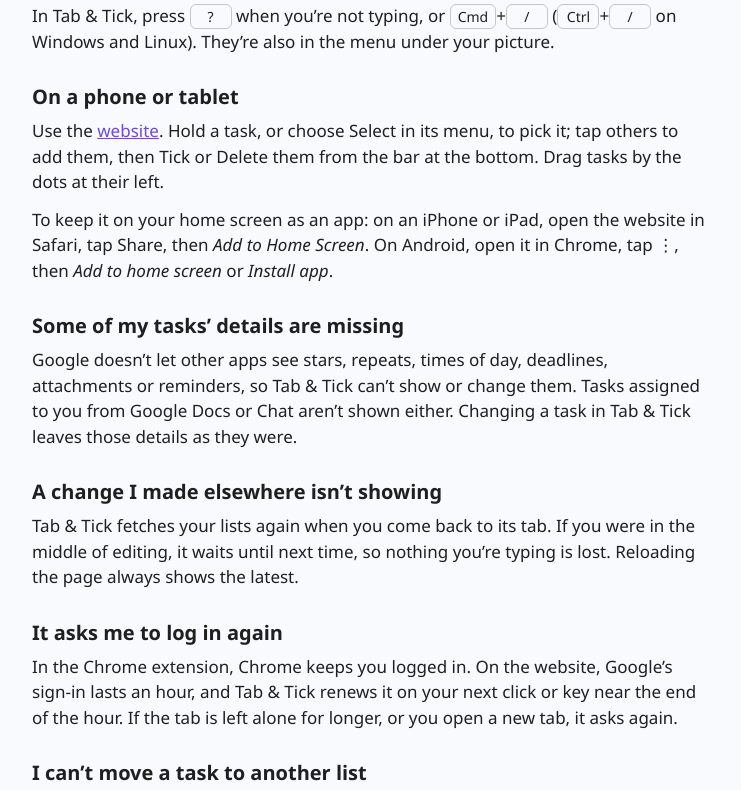
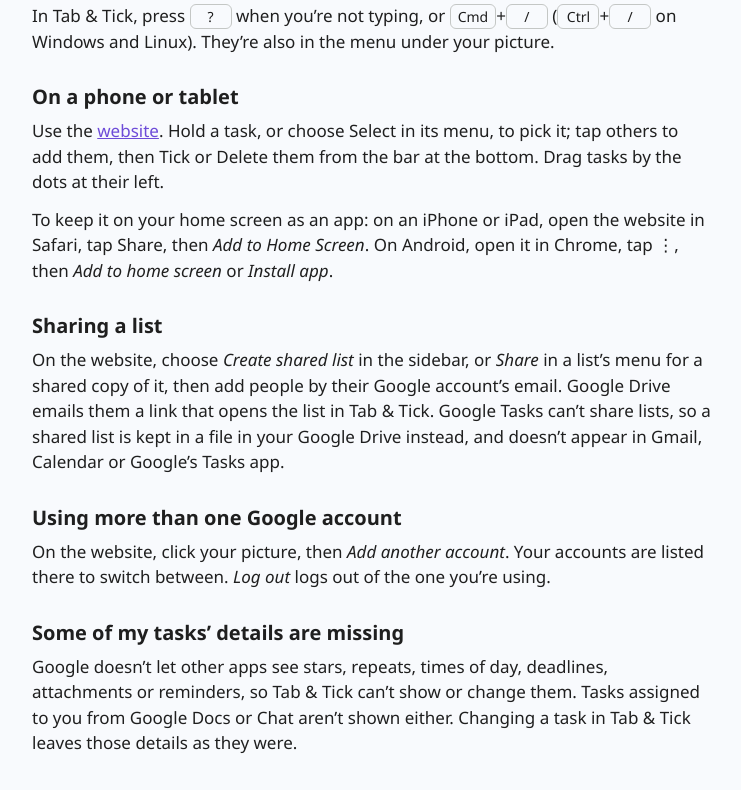
Before and after one commit to tabandtick/tabandtick.github.io, a plain HTML site: page support/index.html in a window 1280 px wide. Shown: the part 438-1228 px from the top of the page, without its empty margins (268-1009 px from the left). Drawn offline with Linux system fonts and the light colour scheme.

Commit message:
Support: sharing a list, and using more than one account
Co-Authored-By: Claude Opus 5.5 <noreply@anthropic.com>

```diff
--- a/support/index.html
+++ b/support/index.html
@@ -38,6 +38,12 @@
       <p>Use the <a href="/app/">website</a>. Hold a task, or choose Select in its menu, to pick it; tap others to add them, then Tick or Delete them from the bar at the bottom. Drag tasks by the dots at their left.</p>
       <p>To keep it on your home screen as an app: on an iPhone or iPad, open the website in Safari, tap Share, then <em>Add to Home Screen</em>. On Android, open it in Chrome, tap &#8942;, then <em>Add to home screen</em> or <em>Install app</em>.</p>
 
+      <h2>Sharing a list</h2>
+      <p>On the website, choose <em>Create shared list</em> in the sidebar, or <em>Share</em> in a list&rsquo;s menu for a shared copy of it, then add people by their Google account&rsquo;s email. Google Drive emails them a link that opens the list in Tab &amp; Tick. Google Tasks can&rsquo;t share lists, so a shared list is kept in a file in your Google Drive instead, and doesn&rsquo;t appear in Gmail, Calendar or Google&rsquo;s Tasks app.</p>
+
+      <h2>Using more than one Google account</h2>
+      <p>On the website, click your picture, then <em>Add another account</em>. Your accounts are listed there to switch between. <em>Log out</em> logs out of the one you&rsquo;re using.</p>
+
       <h2>Some of my tasks&rsquo; details are missing</h2>
       <p>Google doesn&rsquo;t let other apps see stars, repeats, times of day, deadlines, attachments or reminders, so Tab &amp; Tick can&rsquo;t show or change them. Tasks assigned to you from Google Docs or Chat aren&rsquo;t shown either. Changing a task in Tab &amp; Tick leaves those details as they were.</p>
 
```
